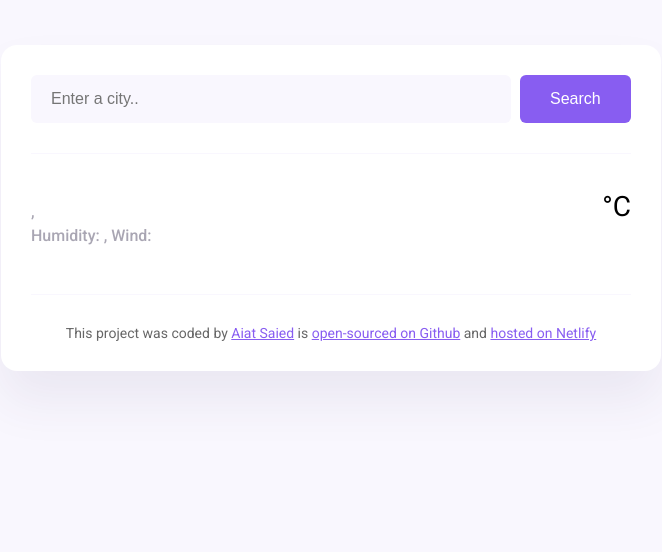
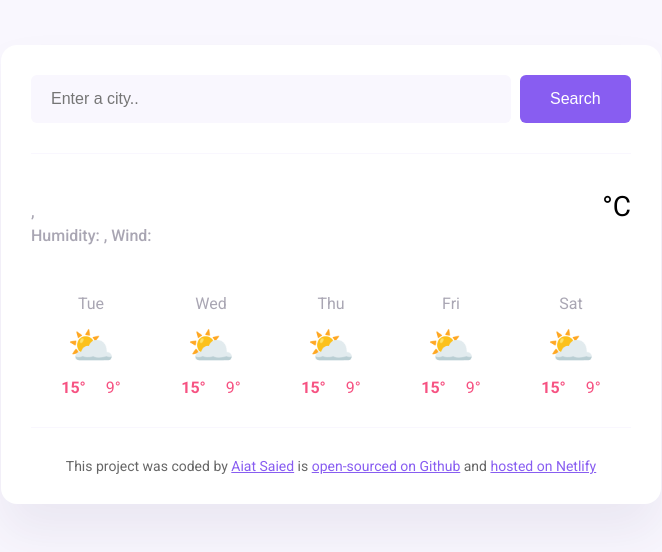
Before and after one commit to AiatSaied/Vanilla-Weather-Search-App, a plain HTML site: page index.html in a window 1280 px wide. Shown: the whole page, without its empty margins (309-971 px from the left). Drawn offline with nearby package versions, Linux system fonts and the light colour scheme; no server answers.

Commit message:
Inject the forecast HTML from JavaScript

```diff
--- a/index.html
+++ b/index.html
@@ -38,6 +38,7 @@
                     <div class="weather-app-unit">°C</div>
                 </div>
             </div>
+            <div class="weather-forecast" id="forecast"></div>
         </main>
         <footer>This project was coded by
             <a href="https://github.com/AiatSaied" target="_blank">Aiat Saied</a>
--- a/src/index.js
+++ b/src/index.js
@@ -59,7 +59,31 @@ function handleSearchSubmit(event){
 
     searchCity(searchInput.value);
 }
+
+function displayForecast(){
+    let days = ["Tue", "Wed", "Thu", "Fri", "Sat"];
+    let forecastHTML = "";
+
+    days.forEach(function(day){
+        forecastHTML = forecastHTML +
+            `
+            <div class="weather-forecast-day">
+                <div class="weather-forecast-date">${day}</div>
+                <div class="weather-forecast-icon">⛅</div>
+                <div class="weather-forecast-temperatures">
+                    <div class="weather-forecast-temperature"><strong>15°</strong></div>
+                    <div class="weather-forecast-temperature">9°</div>
+                </div>
+            </div>
+            `;
+    })
+
+    let forecastElement = document.querySelector("#forecast");
+    forecastElement.innerHTML = forecastHTML;
+}
+
 let searchFormElement = document.querySelector("#search-form");
 searchFormElement.addEventListener("submit", handleSearchSubmit);
 
 searchCity("Paris");
+displayForecast();
--- a/src/style.css
+++ b/src/style.css
@@ -93,6 +93,35 @@ main{
     font-size: 28px;
 }
 
+.weather-forecast{
+    display: flex;
+    justify-content: space-around;
+    margin-top: 30px;
+}
+.weather-forecast-date{
+    text-align: center;
+    color: rgba(39, 33, 66, 0.4);
+    font-size: 16px;
+    line-height: 20px;
+    margin-bottom: 10px;
+}
+
+.weather-forecast-icon{
+    font-size: 38px;
+    text-align: center;
+}
+
+.weather-forecast-temperatures{
+    text-align: center;
+    color: #f65282;
+    margin-top: 10px;
+    display: flex;
+    justify-content: center;
+}
+
+.weather-forecast-temperature{
+    padding: 0 10px;
+}
 footer {
     border-top: 1px solid #f9f7fe;
     text-align: center;
```
